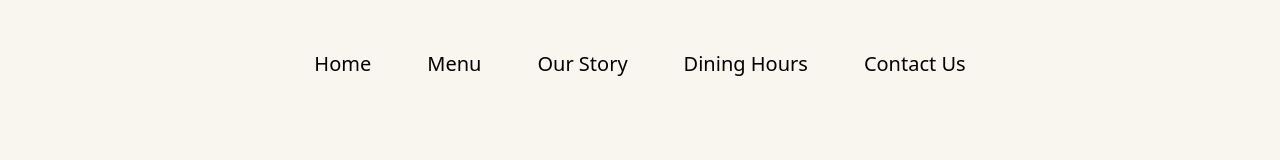
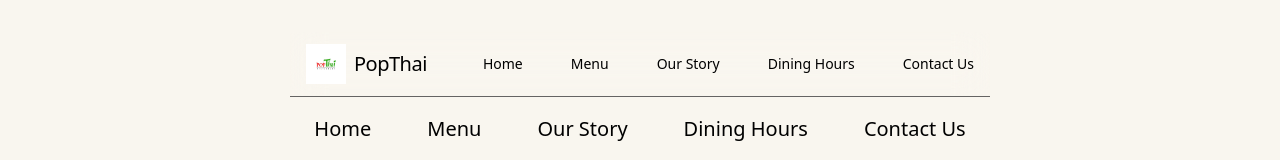
Before and after one commit to ZubairZabir/popthai-website, a React (Vite) app: page / in a window 1280 px wide. Shown: the top 160 px of the page. Built offline with nearby package versions, Linux system fonts and the light colour scheme.

Commit message:
added navar

```diff
--- a/package.json
+++ b/package.json
@@ -10,6 +10,7 @@
     "preview": "vite preview"
   },
   "dependencies": {
+    "lucide-react": "^0.379.0",
     "react": "^18.2.0",
     "react-dom": "^18.2.0",
     "react-scroll": "^1.9.0"
--- a/src/components/Home.jsx
+++ b/src/components/Home.jsx
@@ -1,9 +1,11 @@
 import React from "react";
 import { Link } from "react-scroll";
+import Navbar from "./Navbar";
 
-function Home() {
+const Home = () => {
   return (
     <section className="bg-[#F9F6EF] h-screen flex flex-col items-center p-4 md:p-8">
+      <Navbar />
       <div className="w-full flex flex-wrap justify-center mb-4 md:mb-8 text-sm md:text-xl">
         <Link
           to="home"
@@ -72,6 +74,6 @@ function Home() {
       </div>
     </section>
   );
-}
+};
 
 export default Home;
--- /dev/null
+++ b/src/components/Navbar.jsx
@@ -0,0 +1,75 @@
+import React, { useState } from "react";
+import { Link } from "react-scroll";
+import { Menu, X } from "lucide-react";
+import logo from "../assets/popthai-logo.jpeg";
+
+const navItems = [
+  { href: "home", label: "Home" },
+  { href: "menu", label: "Menu" },
+  { href: "our-story", label: "Our Story" },
+  { href: "dining-hours", label: "Dining Hours" },
+  { href: "tel:+14072035088", label: "Contact Us", isExternal: true },
+];
+
+const Navbar = () => {
+  const [mobileDrawerOpen, setMobileDrawerOpen] = useState(false);
+
+  const toggleNavbar = () => {
+    setMobileDrawerOpen(!mobileDrawerOpen);
+  };
+
+  return (
+    <nav className="sticky top-0 z-50 py-3 backdrop-blur-lg border-b border-neutral-700/80">
+      <div className="container px-4 mx-auto relative lg:text-sm">
+        <div className="flex justify-between items-center">
+          <div className="flex items-center flex-shrink-0">
+            <img className="h-10 w-10 mr-2" src={logo} alt="Logo" />
+            <span className="text-xl tracking-tight">PopThai</span>
+          </div>
+          <ul className="hidden lg:flex ml-14 space-x-12">
+            {navItems.map((item, index) => (
+              <li key={index}>
+                {item.isExternal ? (
+                  <a href={item.href}>{item.label}</a>
+                ) : (
+                  <Link to={item.href} smooth={true} duration={500}>
+                    {item.label}
+                  </Link>
+                )}
+              </li>
+            ))}
+          </ul>
+          <div className="lg:hidden md:flex flex-col justify-end">
+            <button onClick={toggleNavbar}>
+              {mobileDrawerOpen ? <X /> : <Menu />}
+            </button>
+          </div>
+        </div>
+        {mobileDrawerOpen && (
+          <div className="fixed right-0 z-20 bg-neutral-900 w-full p-12 flex flex-col justify-center items-center lg:hidden">
+            <ul>
+              {navItems.map((item, index) => (
+                <li key={index} className="py-4">
+                  {item.isExternal ? (
+                    <a href={item.href}>{item.label}</a>
+                  ) : (
+                    <Link
+                      to={item.href}
+                      smooth={true}
+                      duration={500}
+                      onClick={toggleNavbar}
+                    >
+                      {item.label}
+                    </Link>
+                  )}
+                </li>
+              ))}
+            </ul>
+          </div>
+        )}
+      </div>
+    </nav>
+  );
+};
+
+export default Navbar;
```
Also changed, not shown: 1 other file (tests, documents, lock files or other folders).
